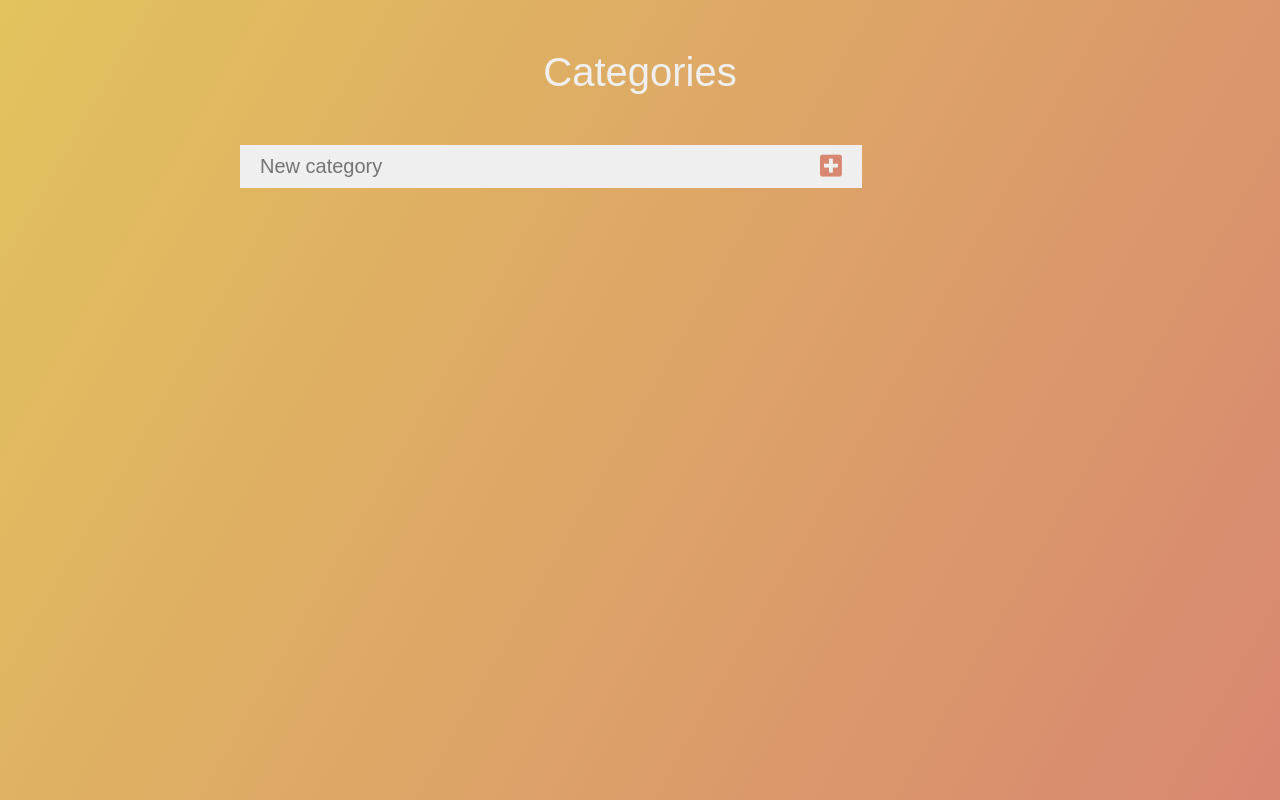
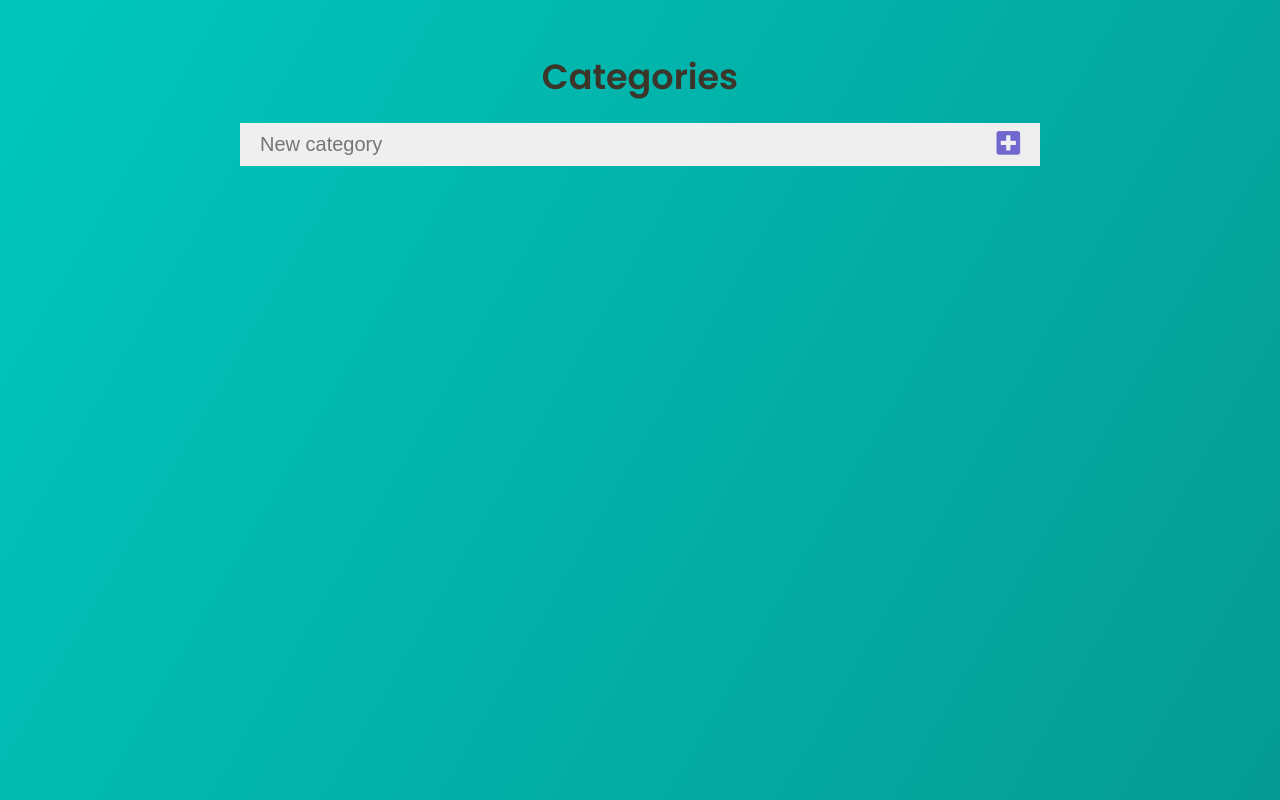
Before and after one commit to AdoDragicevic/To-do-list-React, a React (Create React App) app: page / in a window 1280 px wide. Built offline with nearby package versions, Linux system fonts and the light colour scheme.

Commit message:
Finish first refactor

```diff
--- a/public/index.html
+++ b/public/index.html
@@ -14,7 +14,7 @@
 
     <link rel="preconnect" href="https://fonts.googleapis.com">
     <link rel="preconnect" href="https://fonts.gstatic.com" crossorigin>
-    <link href="https://fonts.googleapis.com/css2?family=Quicksand:wght@300;400;500;600&display=swap" rel="stylesheet">
+    <link href="https://fonts.googleapis.com/css2?family=Poppins:wght@100;200;300;400;500;600&display=swap" rel="stylesheet">
 
     <link rel="stylesheet" href="https://pro.fontawesome.com/releases/v5.10.0/css/all.css" integrity="sha384-AYmEC3Yw5cVb3ZcuHtOA93w35dYTsvhLPVnYs9eStHfGJvOvKxVfELGroGkvsg+p" crossorigin="anonymous"/>
 
--- a/src/Form.css
+++ b/src/Form.css
@@ -1,19 +1,26 @@
+.ToDo-form__input-container {
+    margin: 0 auto;
+    display: flex;
+    justify-content: center;
+}
+
 .ToDo-form__input {
     padding: 1rem 2rem;
     font-size: 2rem;
     border: none;
     outline: none;
+    flex-grow: 1;
     background-color: #efefef;
-    width: 70%;
 }
 
 .ToDo-form__btn-submit {
     padding: 0 2rem;
-    font-size: 2.5rem;
+    font-size: 2.7rem;
     border: none;
     outline: none;
     background-color: #efefef;
-    color: #d88771;
+    font-weight: 100;
+    color: #7067CF;
     cursor: pointer;
 }
 
@@ -29,25 +36,6 @@
     color: #efefef;
 }
 
-.ToDo-form__input-container {
-    width: 80vw;
-    max-width: 80rem;
-    margin: 0 auto;
-    display: flex;
-    flex-direction: row wrap;
-    align-items: stretch;
-    margin: 0 auto;
-    position: relative;
-    overflow: hidden;
-    -webkit-transition: none;
-    transition: none;
-}
-
-
-
-
-
-
 button {
   border: 0;
   color: white;
--- a/src/Item.css
+++ b/src/Item.css
@@ -1,3 +1,56 @@
-.ToDo-list__txt--completed {
+.u-completed {
     text-decoration: line-through;
+    color: #636B61;
 }
+
+.ToDo-list__item {
+    background-color: #F7F0F5;
+    margin: 1.4rem 0;
+    height: 3.2rem;
+    display: flex;
+    height: 4rem;
+    align-items: stretch;
+}
+
+.ToDo-list__txt {
+    width: 80%;
+    font-size: 2rem;
+    text-align: start;
+    margin: 0 2rem;
+    line-height: 4rem;
+}
+
+.ToDo-list__btn-edit {
+    flex-grow: 1;
+    background-color: #7067CF;
+    padding: 0 2rem;
+}
+
+.ToDo-list__btn-edit:hover {
+    background-color: #5e57ac;
+}
+
+.ToDo-list__btn-edit i {
+    font-size: 1.8rem;
+    font-weight: 100;
+}
+
+.ToDo-list__btn-delete {
+    flex-grow: 1;
+    padding: 0 2rem;
+    background-color: #FF3C38;
+}
+
+.ToDo-list__btn-delete:hover {
+    background-color: #da2b28;
+}
+
+.ToDo-list__btn-delete i {
+    font-size: 1.8rem;
+    font-weight: 100;
+}
+
+.ToDo-list__btn-update {
+    font-size: 1.8rem;
+    font-weight: 100;
+}
--- a/src/Item.js
+++ b/src/Item.js
@@ -8,8 +8,14 @@ class Item extends Component {
         inputVal: this.props.item.txt
     };
 
-    delete = e => {
-        const {id, category} = this.props.item;
+
+    handleClick = () => {
+        const { id, category } = this.props.item;
+        this.props.onClick(id, category);
+    };
+
+    delete = () => {
+        const { id, category } = this.props.item;
         this.props.delete(id, category);
     };
 
@@ -25,25 +31,27 @@ class Item extends Component {
 
     change = e => {
         e.preventDefault();
-        this.setState({inputVal: e.target.value});
+        this.setState( { inputVal: e.target.value } );
     };
 
     update = e => {
         e.preventDefault();
-        const { id, category } = this.props.item;
+        const { id, category, txt } = this.props.item;
         const { inputVal } = this.state;
-        if(inputVal === this.props.item.txt) return;
-        this.setState({isEditing: false});
-        this.props.change(id, category, inputVal);
+        if(inputVal === txt) return;
+        this.setState( { isEditing: false } );
+        this.props.change(inputVal, id, category);
     };
 
-    complete = e => {
+    complete = () => {
         const { id, category } = this.props.item;
         this.props.complete(id, category);
     };
 
+
     renderForm() {
         return (
+            <li className="ToDo-list__item">
                 <form className="ToDo-list__form">
                     <input
                         className="ToDo-list__input"
@@ -55,7 +63,7 @@ class Item extends Component {
                         className="ToDo-list__btn-update"
                         type="submit"
                         onClick={this.update}>
-                    Save
+                        <i class="far fa-save"></i>
                     </button>
                     <button
                         className="ToDo-list__btn-edit"
@@ -63,41 +71,41 @@ class Item extends Component {
                         Exit
                     </button>
                 </form>
+            </li>
         )
     };
 
     renderTxt() {
         return (
-            <span>
+            <li className="ToDo-list__item">
                 <span
-                    className={ this.props.item.isCompleted ? "ToDo-list__txt--completed" : "ToDo-list__txt" }
-                    onClick={this.props.onClick}>
+                    className={ this.props.item.isCompleted ? "ToDo-list__txt u-completed" : "ToDo-list__txt" }
+                    onClick={this.handleClick}>
                     {this.props.item.txt}
                 </span>
                 <button
                     className="ToDo-list__btn-edit"
                     onClick={this.edit}
                 >
-                    Edit
+                    <i class="fas fa-pen"></i>
                 </button>
                 <button
                     className="ToDo-list__btn-delete"
                     onClick={this.delete}>
-                    Delete
+                    <i class="fas fa-trash-alt"></i>
                 </button>
-            </span>
+            </li>
         )
     };
 
+
     render() {
         return(
-            <li className="ToDo-list__item">
-                {
             this.state.isEditing ? this.renderForm() : this.renderTxt()
-            }
-            </li>
         )
-    }
-}
+    };
+
+};
+
 
 export default Item;
--- a/src/ToDo.css
+++ b/src/ToDo.css
@@ -1,5 +1,19 @@
+.ToDo-container {
+    width: 90vw;
+    max-width: 80rem;
+    margin: 0 auto;
+}
+
 .ToDo-title {
-    font-size: 4rem;
-    margin: 5rem;
-    font-weight: 400;
+    font-size: 3.5rem;
+    margin: 5rem 0 2rem 0;
 }
+
+.ToDo-Form {
+    margin: 0 auto;
+}
+
+.ToDo-list__txt {
+    flex-grow: 1;
+    font-size: 2.7rem;
+}
--- a/src/ToDo.js
+++ b/src/ToDo.js
@@ -23,46 +23,51 @@ class ToDo extends Component {
         ));
     };
 
+    handleDelete = () => {
+        this.deleteCategory();
+    }
+
     showCategories = () => {
-        this.setState({currCategory: null});
+        this.setState( { currCategory: null } );
     };
 
 
     addCategory(txt) {
         const id = uuidv4();
-        const ctgs = {...this.state.categories, [id]: { txt, id, items: [] } };
-        this.setState( {categories: ctgs, currCategory: ctgs[id]} );
+        const ctgs = { ...this.state.categories, [id]: { txt, id, items: [] } };
+        this.setState( { categories: ctgs, currCategory: ctgs[id] } );
     };
 
     addItem(txt) {
         const item = { txt, id: uuidv4(), category: this.state.currCategory.id, isCompleted: false};
         const ctgs = { ...this.state.categories };
         ctgs[this.state.currCategory.id].items.push(item);
-        this.setState({categories: ctgs});
+        this.setState( { categories: ctgs } );
     };
 
     deleteCategory = id => {
         const ctgs = {};
+        const ctgId = id || this.state.currCategory.id;
         for(let key in this.state.categories) {
-            if(key !== id) ctgs[key] = this.state.categories[key];
+            if(key !== ctgId) ctgs[key] = this.state.categories[key];
         }
-        this.setState({categories: ctgs, currCategory: null});
+        this.setState( { categories: ctgs, currCategory: null } );
     };
 
     deleteItem = (id, category) => {
-        const ctgs = {...this.state.categories};
-        ctgs[category].items = ctgs[category].items.filter( item => item.id !== id);
-        this.setState({categories: ctgs});
+        const ctgs = {...this.state.categories };
+        ctgs[category].items = ctgs[category].items.filter( item => item.id !== id );
+        this.setState( { categories: ctgs } );
     };
 
     editCategory = (newTxt, id) => {
-        const ctgs = {...this.state.categories};
+        const ctgs = { ...this.state.categories };
         ctgs[id].txt = newTxt;
-        this.setState({categories: ctgs});
+        this.setState( { categories: ctgs } );
     };
 
     editItem = (newTxt, id, category) => {
-        const ctgs = {...this.state.categories};
+        const ctgs = { ...this.state.categories };
         const items = ctgs[category].items;
         for(let item of items) {
             if(item.id === id) {
@@ -70,7 +75,7 @@ class ToDo extends Component {
                 break;
             }
         }
-        this.setState({categories: ctgs});
+        this.setState( { categories: ctgs } );
     };
 
     completeItem = (id, category) => {
@@ -82,17 +87,20 @@ class ToDo extends Component {
                 break;
             }
         }
-        this.setState({categories: ctgs});
+        this.setState( { categories: ctgs } );
     };
 
     openCategory = id => {
-        const ctg = this.state.categories[id];
-        this.setState({currCategory: ctg});
+        this.setState(state => (
+            { currCategory: state.categories[id] }
+        ));
     };
 
 
     renderItems() {
-        return this.state.currCategory.items.map( item => (
+        return this.state.currCategory.items.map( item => {
+            if(this.state.hideCompleted && item.isCompleted) return;
+            return (
                 <Item
                     item={item}
                     key={item.id}
@@ -100,7 +108,8 @@ class ToDo extends Component {
                     change={this.editItem}
                     onClick={this.completeItem}
                 />
-        ));
+            );
+        });
     };
 
     renderCategories() {
@@ -127,7 +136,7 @@ class ToDo extends Component {
                 </button>
                 <button
                     className="ToDo-options__btn-delete"
-                    onClick={this.deleteCategory}
+                    onClick={this.handleDelete}
                 >
                     Delete Category
                 </button>
@@ -148,7 +157,6 @@ class ToDo extends Component {
 
                 <h1 className="ToDo-title">
                     { this.state.currCategory ? this.state.currCategory.txt : "Categories" }
-                    {this.state.currCategory === "All" && "All items"}
                 </h1>
 
                 <Form
--- a/src/index.css
+++ b/src/index.css
@@ -9,8 +9,8 @@
 body {
   box-sizing: border-box;
   font-family: 'Poppins', sans-serif;
-  background-image: linear-gradient(120deg, #e2c35d, #d88771);
-  color: #efefef;
+  background-image: linear-gradient(120deg, #00c7bd, #059b93);
+  color: #3C362A;
 }
 
 code {
```
Also changed, not shown: src/Form.js (+7 -3 lines). Lines whose indentation alone changed are shown as unchanged.
